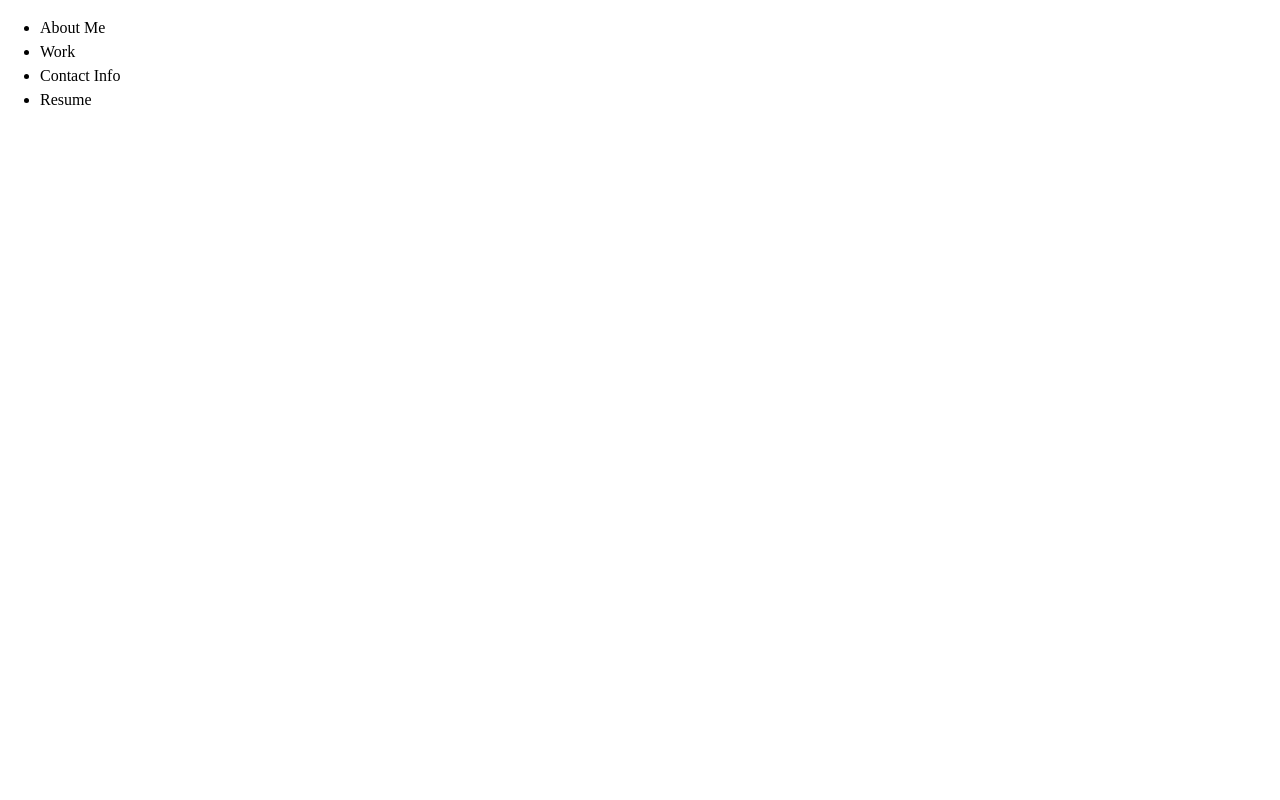
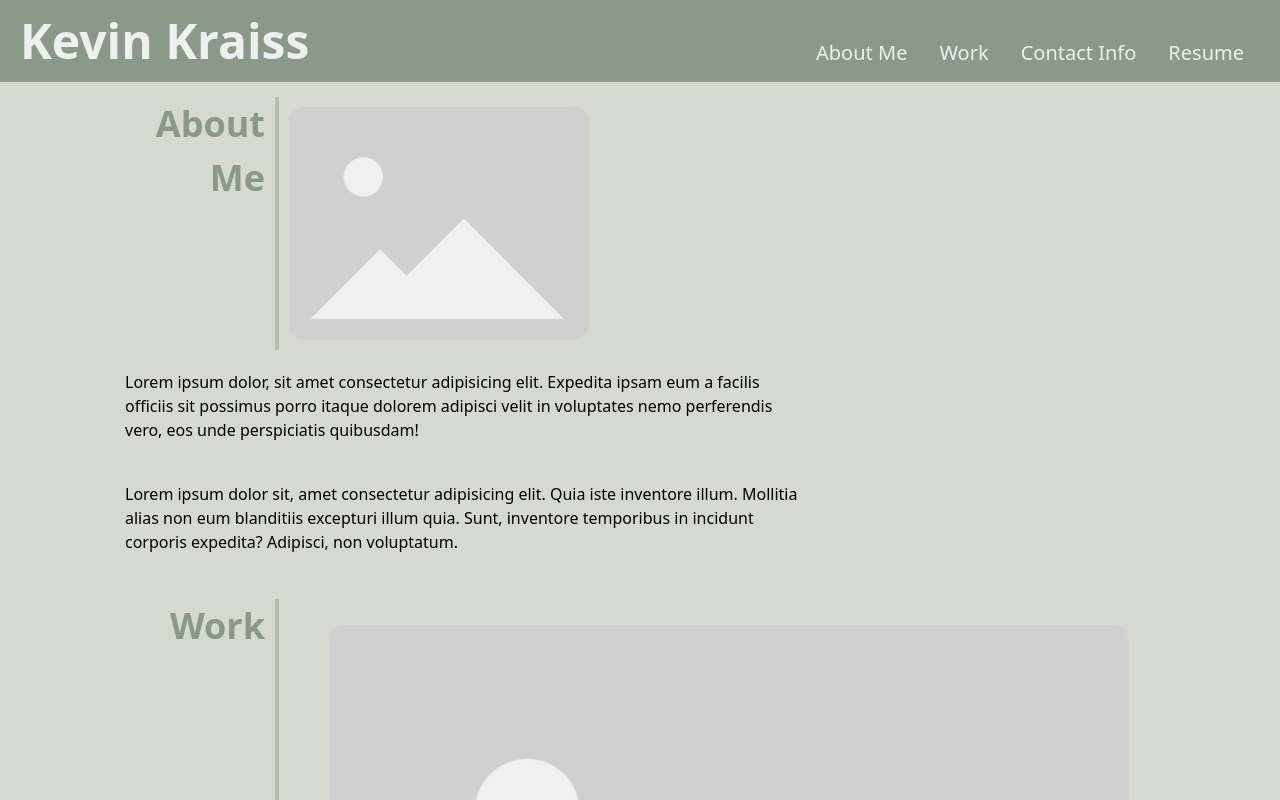
Before and after one commit to kevinkraiss/developer-portfolio, a plain HTML site: page index.html in a window 1280 px wide. Shown: the top 800 px of the page. Drawn offline with Linux system fonts and the light colour scheme.

Commit message:
added placeholder content and formatting

```diff
--- a/assets/css/style.css
+++ b/assets/css/style.css
@@ -0,0 +1,109 @@
+:root{
+    --color1:rgb(137, 154, 136);
+    --color2:#eef0f0;
+    --color3:#d6d9d0;
+    --color4:#b7bdb0;
+}
+
+* {
+    font-family: system-ui, -apple-system, BlinkMacSystemFont, 'Segoe UI', Roboto, Oxygen, Ubuntu, Cantarell, 'Open Sans', 'Helvetica Neue', sans-serif;
+}
+
+body {
+    background-color: var(--color3);
+}
+
+img {
+    border-radius: 15px;
+    margin: 10px;
+}
+
+ul {
+    list-style-type: none;
+    display:inline-flex;
+    flex-direction: row;
+    flex-wrap: wrap;
+    justify-content: center;
+
+}
+
+li {
+
+}
+
+nav {
+    padding-top: 24px;
+    margin-right: 20px;
+    float: right;
+    font-size: 20px;
+    list-style-type: none;
+    display: flex;
+}
+
+header {
+    background-color: var(--color1);
+}
+
+header ul {
+    list-style-type: none;
+    margin: 0;
+    padding: 0;
+    overflow: hidden;
+    background-color: var(--color1);
+  }
+
+header li {
+    float: right;
+}
+
+header li a {
+    display: block;
+    color: var(--color2);
+    text-align: center;
+    padding: 14px 16px;
+    text-decoration: none;
+}
+
+header a:hover {
+    background-color: var(--color3);
+    color: var(--color1);
+}
+
+h1 {
+    display: inline-block;
+    font-size: 48px;
+    padding: 5px 0px 5px 20px;
+    color: var(--color2);
+}
+
+h2 {
+    font-size: 36px;
+    padding: 0px 10px 0px 20px;
+    color: var(--color1);
+    border-right: solid 4px var(--color4);
+    text-align: right;
+    width: 15%;
+}
+
+p {
+    width: 60%;
+    margin: 10px;
+    padding: 10px;
+    display: flex;
+    flex-wrap: wrap;
+}
+
+section {
+    margin: 10px 10px 15px 100px;
+    padding: 5px;
+    display: flex;
+    flex-direction: row;
+    flex-wrap: wrap;
+}
+
+.work {
+    display: inline-flex;
+    flex-direction: column;
+    flex-wrap: wrap;
+    justify-content: space-between;
+}
--- a/index.html
+++ b/index.html
@@ -9,16 +9,52 @@
     <title>Developer Portfolio: Kevin Kraiss</title>
 </head>
 <body>
+
     <header>
+        <h1>Kevin Kraiss</h1>
         <nav>
             <ul>
-                <li>About Me</li>
-                <li>Work</li>
-                <li>Contact Info</li>
-                <li>Resume</li>
+                <li><a href="#about">About Me</a> </li>
+                <li><a href="#work">Work</a> </li>
+                <li><a href="#contact">Contact Info</a> </li>
+                <li><a href="#resume">Resume</a> </li>
             </ul>
         </nav>
     </header>
 
+    <div id="cover"></div>
+
+    <section id="about">
+        <h2>About Me</h2>
+        <img src="assets/images/placeholder.png" length="300px" width="300px">
+        <p>
+            Lorem ipsum dolor, sit amet consectetur adipisicing elit. Expedita ipsam eum a facilis officiis sit possimus porro itaque dolorem adipisci velit in voluptates nemo perferendis vero, eos unde perspiciatis quibusdam!
+        </p>
+        <p>
+            Lorem ipsum dolor sit, amet consectetur adipisicing elit. Quia iste inventore illum. Mollitia alias non eum blanditiis excepturi illum quia. Sunt, inventore temporibus in incidunt corporis expedita? Adipisci, non voluptatum.
+        </p>
+    </section>
+
+    <section id="work">
+        <h2>Work</h2>
+        <ul>
+            <li><img src="assets/images/placeholder.png" width="800px"></li>
+        </ul>
+        <ul>
+            <li><img src="assets/images/placeholder.png" width="49%"></li>
+            <li><img src="assets/images/placeholder.png" width="49%"></li>
+            <li><img src="assets/images/placeholder.png" width="49%"></li>
+            <li><img src="assets/images/placeholder.png" width="49%"></li>
+        </ul>
+    </section>
+
+    <section id="contact">
+        <h2>Contact Info</h2>
+    </section>
+
+    <section id="resume">
+        <h2>Resume</h2>
+    </section>
+
 </body>
 </html>
```
Also changed, not shown: assets/images/placeholder.png (added), 2 other files.
